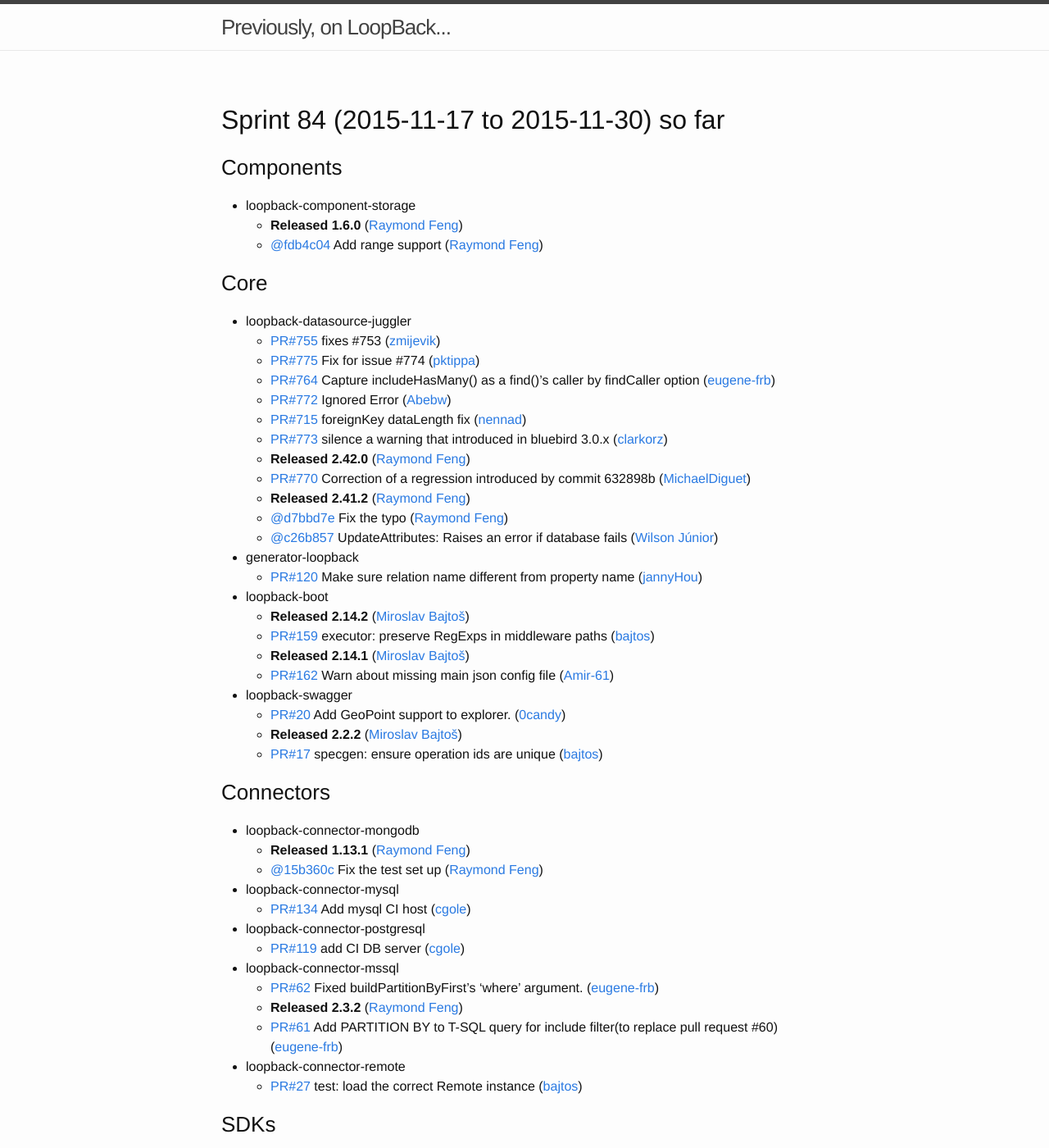
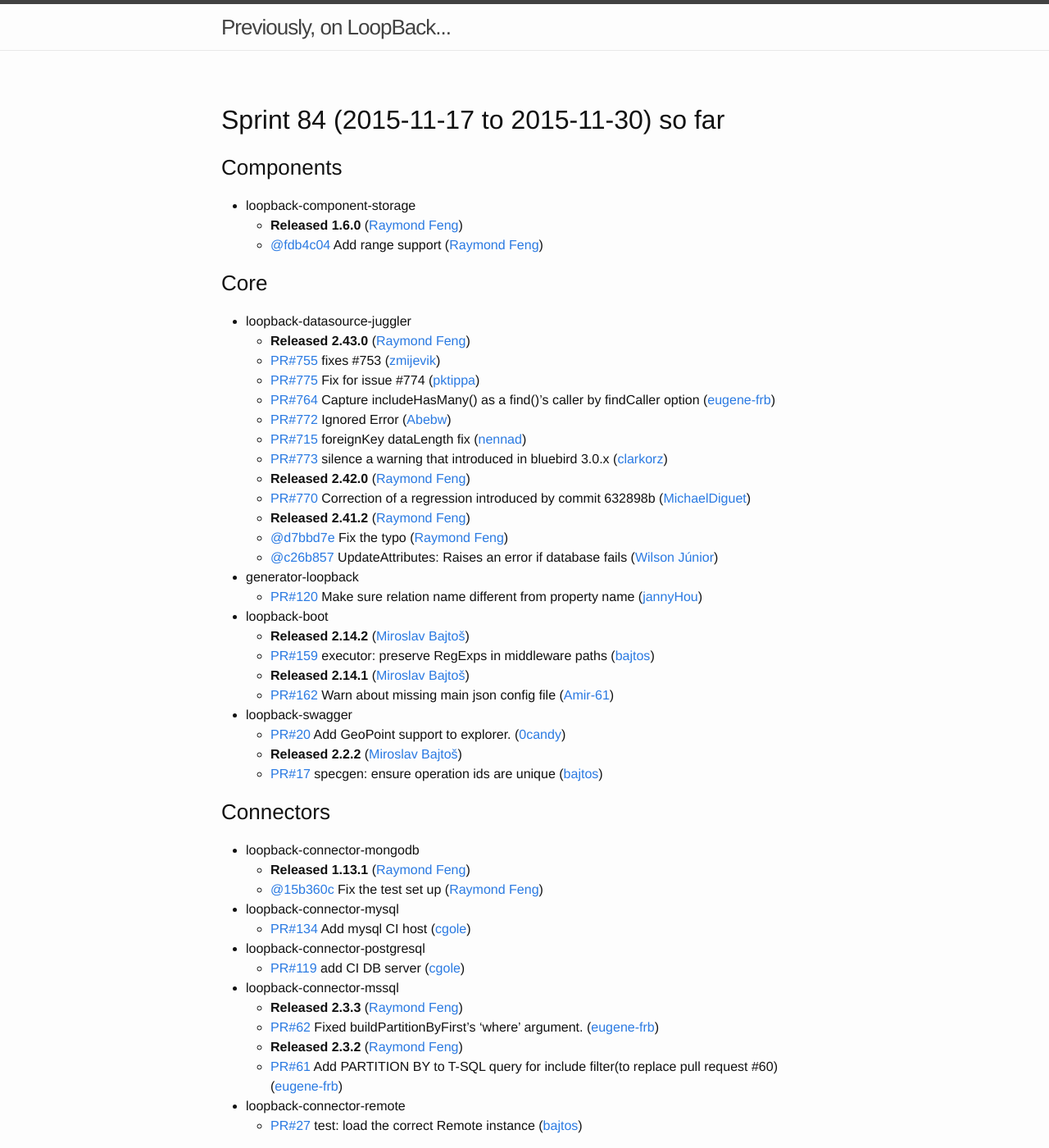
Before and after one commit to strongloop/loopback, a Jekyll site: the page built from index.md, in a window 1280 px wide and 1400 px high. Shown: the whole window at 82% size. Built offline with Jekyll 4.4.1, drawn with Linux system fonts in a browser that asks for light colours.

Commit message:
Update changelog

```diff
--- a/index.md
+++ b/index.md
@@ -11,6 +11,7 @@
 
 ### Core
  * loopback-datasource-juggler
+   * **Released 2.43.0** ([Raymond Feng](https://github.com/raymondfeng))
    * [PR#755](https://github.com/strongloop/loopback-datasource-juggler/pull/755) fixes #753 ([zmijevik](https://github.com/zmijevik))
    * [PR#775](https://github.com/strongloop/loopback-datasource-juggler/pull/775) Fix for issue #774 ([pktippa](https://github.com/pktippa))
    * [PR#764](https://github.com/strongloop/loopback-datasource-juggler/pull/764) Capture includeHasMany() as a find()'s caller by findCaller option ([eugene-frb](https://github.com/eugene-frb))
@@ -44,6 +45,7 @@
  * loopback-connector-postgresql
    * [PR#119](https://github.com/strongloop/loopback-connector-postgresql/pull/119) add CI DB server ([cgole](https://github.com/cgole))
  * loopback-connector-mssql
+   * **Released 2.3.3** ([Raymond Feng](https://github.com/raymondfeng))
    * [PR#62](https://github.com/strongloop/loopback-connector-mssql/pull/62) Fixed buildPartitionByFirst's 'where' argument. ([eugene-frb](https://github.com/eugene-frb))
    * **Released 2.3.2** ([Raymond Feng](https://github.com/raymondfeng))
    * [PR#61](https://github.com/strongloop/loopback-connector-mssql/pull/61) Add PARTITION BY to T-SQL query for include filter(to replace pull request #60) ([eugene-frb](https://github.com/eugene-frb))
```
